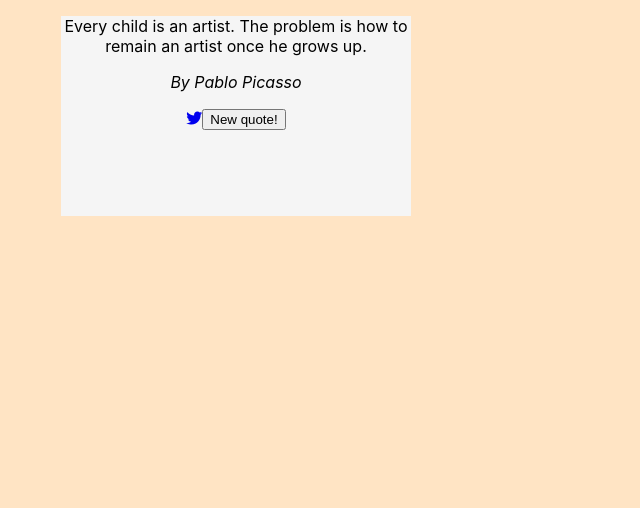
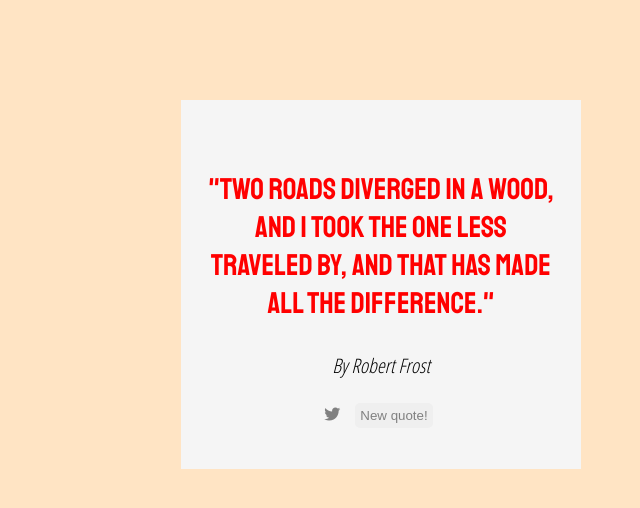
Before and after one commit to abu271/random-quote-machine, a React (Create React App) app: page / in a window 1280 px wide. Shown: the top 508 px of the page, without its empty margins (259-899 px from the left). Built offline with nearby package versions, Linux system fonts and the light colour scheme.

Commit message:
design v1

```diff
--- a/public/index.html
+++ b/public/index.html
@@ -2,11 +2,15 @@
 <html lang="en">
   <head>
     <meta charset="utf-8" />
+    <meta name="viewport" content="width=device-width, initial-scale=1.0">
     <title>Random Quote Generator</title>
+    <link rel="shortcut icon" type="image/png" href="./favicon.ico" />
     <link rel="stylesheet" href="https://use.fontawesome.com/releases/v5.7.1/css/all.css"
       integrity="sha384-fnmOCqbTlWIlj8LyTjo7mOUStjsKC4pOpQbqyi7RrhN7udi9RwhKkMHpvLbHG9Sr" crossorigin="anonymous">
+    <link href="https://fonts.googleapis.com/css?family=Open+Sans+Condensed:300|Staatliches" rel="stylesheet">
   </head>
   <body>
     <div id="root"></div>
+    <script> src = "https://cdn.freecodecamp.org/testable-projects-fcc/v1/bundle.js" </script>
   </body>
 </html>
--- a/src/Pure components/Author/Author.css
+++ b/src/Pure components/Author/Author.css
@@ -1,3 +1,5 @@
 #author {
     font-style: italic;
+    font-family: 'Open Sans Condensed', sans-serif;
+    font-size: 20px;
 }
--- /dev/null
+++ b/src/Pure components/Quote/Quote.css
@@ -0,0 +1,5 @@
+#text {
+color : red;
+font-family: 'Staatliches', cursive;
+font-size: 30px;
+}
--- a/src/Pure components/Quote/Quote.js
+++ b/src/Pure components/Quote/Quote.js
@@ -1,9 +1,10 @@
 import React from 'react'
+import './Quote.css'
 
 const Quote = props => {
     return(
         <div id = "text">
-            <p>{props.quote}</p>
+            <p>"{props.quote}"</p>
         </div>
     )
 }
--- a/src/Pure components/TwitterButton/TwitterButton.js
+++ b/src/Pure components/TwitterButton/TwitterButton.js
@@ -2,7 +2,7 @@ import React from 'react'
 
 const TwitterButton = props => {
     return(
-        <a target = "_blank" href={`https://twitter.com/intent/tweet?text=${props.quote}`}><i className="fab fa-twitter"></i></a>
+        <a className= "buttonStyle" target="_blank" href={`https://twitter.com/intent/tweet?text=${props.quote} By ${props.author}`}><i className="fab fa-twitter"></i></a>
     )
 }
 
--- a/src/Stateful components/App/App.css
+++ b/src/Stateful components/App/App.css
@@ -1,8 +1,8 @@
 #quote-box {
     text-align: center;
     background-color: whitesmoke;
-    width: 350px;
-    height: 200px;
-    margin-left: 25%;
-    margin-right: 25%;
+    max-width: 350px;
+    margin: 0 auto;
+    padding: 40px 25px;
+    margin-top: 100px;
 }
--- a/src/Stateful components/App/App.js
+++ b/src/Stateful components/App/App.js
@@ -9,7 +9,7 @@ class App extends Component {
   constructor(props) {
     super(props)
     this.state = {
-      randomNum: Math.floor(Math.random()*50),
+      randomNum: 3,
       quote: [
         {
           "quote": "Life isn’t about getting and having, it’s about giving and being.", "author": "Kevin Kruse"
@@ -21,7 +21,7 @@ class App extends Component {
           "quote": "Strive not to be a success, but rather to be of value.", "author": "Albert Einstein"
         },
         {
-          "quote": "Two roads diverged in a wood, and I—I took the one less traveled by, And that has made all the difference.", "author": "Robert Frost"
+          "quote": "Two roads diverged in a wood, and I took the one less traveled by, and that has made all the difference.", "author": "Robert Frost"
         },
         {
           "quote": "I attribute my success to this: I never gave or took any excuse.", "author": "Florence Nightingale"
@@ -320,17 +320,12 @@ class App extends Component {
       ]
     }
     this.handleClick = this.handleClick.bind(this)
-    this.handleTweet = this.handleTweet.bind(this)
   }
 
   handleClick() {
     this.setState({
       randomNum: Math.floor(Math.random() * 102)
     })
-  }
-
-  handleTweet() {
-
   }
 
   render() {
--- a/src/Stateful components/NewQuote/NewQuote.js
+++ b/src/Stateful components/NewQuote/NewQuote.js
@@ -2,7 +2,7 @@ import React from 'react'
 
 const NewQuote = props => {
     return(
-        <button onClick = {props.handleClick}>New quote!</button>
+        <button className="buttonStyle" onClick = {props.handleClick}>New quote!</button>
     )
 }
 
--- a/src/index.css
+++ b/src/index.css
@@ -13,3 +13,25 @@ code {
   font-family: source-code-pro, Menlo, Monaco, Consolas, "Courier New",
     monospace;
 }
+
+.buttonStyle {
+  color: grey;
+  padding: 5px;
+  border-radius: 5px;
+  display: inline-block;
+  border: none;
+  margin-right: 10px;
+}
+
+.buttonStyle:hover {
+  background: #434343;
+  letter-spacing: 1px;
+  -webkit-box-shadow: 0px 5px 40px -10px rgba(0,0,0,0.57);
+  -moz-box-shadow: 0px 5px 40px -10px rgba(0,0,0,0.57);
+  box-shadow: 5px 40px -10px rgba(0,0,0,0.57);
+  transition: all 0.4s ease 0s;
+}
+
+.buttonStyle:focus {
+  outline: none;
+}
```
Also changed, not shown: public/manifest.json (deleted), 1 other file (tests, documents, lock files or other folders).
